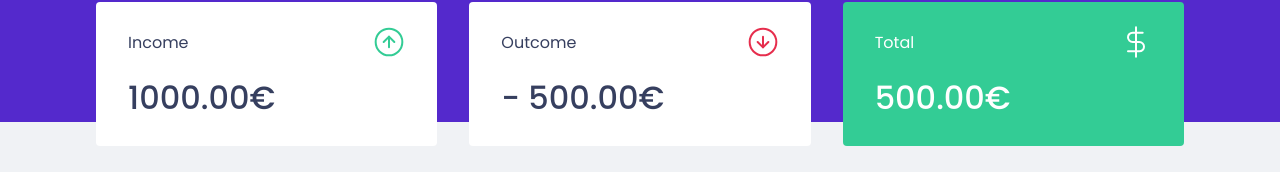
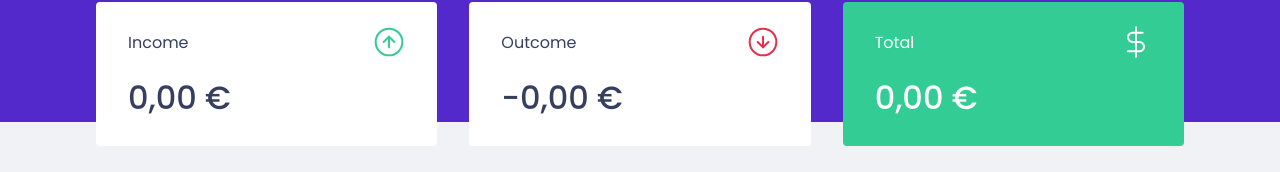
Before and after one commit to ruiamcosta/dtmoney, a React (Create React App) app: page / in a window 1280 px wide. Shown: the part 150-322 px from the top of the page. Built offline with nearby package versions, Linux system fonts and the light colour scheme; no server answers; what miragejs would draw is missing.

Commit message:
Calculate summary

```diff
--- a/src/components/Summary/index.tsx
+++ b/src/components/Summary/index.tsx
@@ -11,7 +11,24 @@
 export function Summary() {
 	const { transactions } = useContext(TransactionsContext);
 
-	console.log(transactions);
+	const summary = transactions.reduce(
+		(acc, transaction) => {
+			if (transaction.type === 'deposit') {
+				acc.deposits += transaction.amount;
+				acc.total += transaction.amount;
+			} else {
+				acc.withdraw += transaction.amount;
+				acc.total -= transaction.amount;
+			}
+
+			return acc;
+		},
+		{
+			deposits: 0,
+			withdraw: 0,
+			total: 0,
+		}
+	);
 
 	return (
 		<Container>
@@ -20,7 +37,12 @@
 					<p>Income</p>
 					<img src={incomeImg} alt='Income' />
 				</header>
-				<strong>1000.00€</strong>
+				<strong>
+					{new Intl.NumberFormat('pt-PT', {
+						style: 'currency',
+						currency: 'EUR',
+					}).format(summary.deposits)}
+				</strong>
 			</div>
 
 			<div>
@@ -28,7 +50,13 @@
 					<p>Outcome</p>
 					<img src={outcomeImg} alt='Outcome' />
 				</header>
-				<strong>- 500.00€</strong>
+				<strong>
+					-
+					{new Intl.NumberFormat('pt-PT', {
+						style: 'currency',
+						currency: 'EUR',
+					}).format(summary.withdraw)}
+				</strong>
 			</div>
 
 			<div className='highlight-background'>
@@ -36,7 +64,12 @@
 					<p>Total</p>
 					<img src={totalImg} alt='Total' />
 				</header>
-				<strong>500.00€</strong>
+				<strong>
+					{new Intl.NumberFormat('pt-PT', {
+						style: 'currency',
+						currency: 'EUR',
+					}).format(summary.total)}
+				</strong>
 			</div>
 		</Container>
 	);
```
